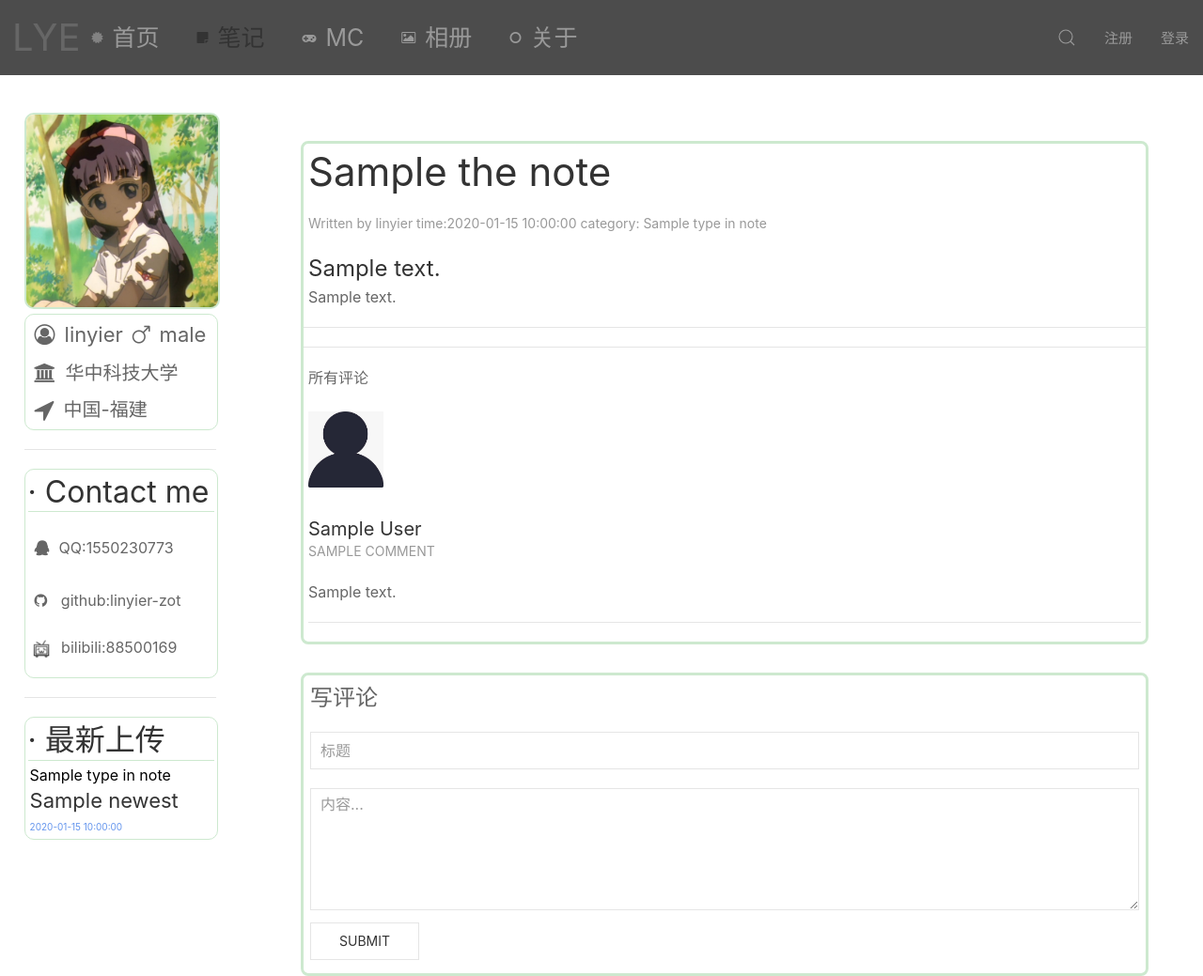
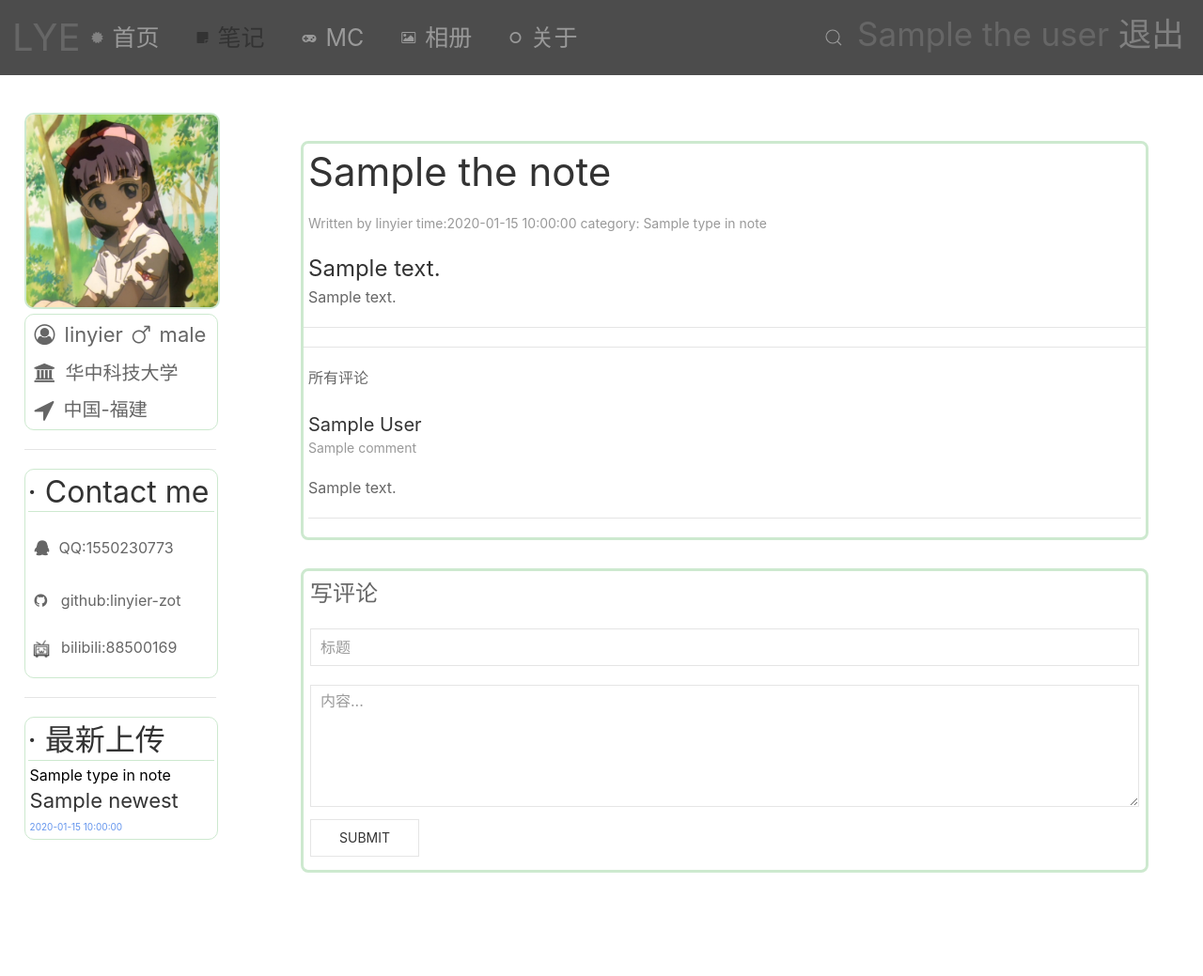
Before and after one commit to lyeXzot/personal-website, a Flask app: template web/templates/note.html in a window 1280 px wide. Shown: the whole page at 94% size. After the commit the page ends 929 px from the top, so only its background shows below. Run offline with Flask 2, Linux system fonts and the light colour scheme; tables that the repository leaves empty hold one stand-in row (values such as "Sample post"); the template is opened without the code that fills it: values that come from a table or form of the project are taken from there, most other values are stand-ins (such as "Sample title", 1, 10 or a date in 2020).

Commit message:
后端增加评论功能

```diff
--- a/web/app.py
+++ b/web/app.py
@@ -57,12 +57,17 @@ def note_nav():
     all_types = categories.query.order_by('id')
     newest_notes = notes.query.order_by('time')[-10:]
     newest_notes.reverse()
-
+    the_user = None
     if identify():
         the_user = users.query.filter(users.id == int(request.cookies.get('data')[0])).first()
-        return render_template('note_nav.html', types=all_types, newest=newest_notes, the_user=the_user)
 
-    return render_template('note_nav.html', types=all_types, newest=newest_notes)
+    return render_template('note_nav.html', types=all_types, newest=newest_notes, the_user=the_user)
+
+@app.route('/logic/exit/')
+def exit():
+    resp = make_response(redirect(url_for('note_nav')))
+    resp.delete_cookie('data')
+    return resp
 
 
 @app.route('/logic/note/<int:note_id>')
@@ -70,8 +75,10 @@ def note(note_id):
     the_note = notes.query.filter(notes.id == note_id).first()
     newest_notes = notes.query.order_by('time')[-10:]
     the_comments = comments.query.filter(comments.at_note_id == note_id)
-
-    return render_template('note.html', the_note=the_note, newest=newest_notes, comments=the_comments)
+    the_user = None
+    if identify():
+        the_user = users.query.filter(users.id == int(request.cookies.get('data')[0])).first()
+    return render_template('note.html', the_note=the_note, newest=newest_notes, comments=the_comments, the_user=the_user)
 
 
 @app.route('/logic/search/', methods=['POST'])
@@ -88,7 +95,10 @@ def search():
         if key in i.name.lower():
             result.append(i)
     news = notes.query.order_by('time')[-10:]
-    return render_template('search.html', num=len(result), result=result, search_key=key, newest=news)
+    the_user = None
+    if identify():
+        the_user = users.query.filter(users.id == int(request.cookies.get('data')[0])).first()
+    return render_template('search.html', num=len(result), result=result, search_key=key, newest=news, the_user=the_user)
 
 
 @app.route('/logic/signin/', methods=['GET', 'POST'])
@@ -147,7 +157,18 @@ def register():
 
 @app.route('/logic/add_comment/<int:note_id>', methods=['POST'])
 def add_comment(note_id):
-    return redirect(url_for('note', note_id=note_id))
+    the_user = None
+    if identify():
+        the_user = users.query.filter(users.id == int(request.cookies.get('data')[0])).first()
+        title = request.form['title']
+        content = request.form['content']
+        add_ = comments(user_id=the_user.id, at_note_id=note_id, title=title, content= content, create_time=datetime.datetime.now())
+        db.session.add(add_)
+        db.session.commit()
+        return redirect(url_for('note', note_id=note_id))
+
+    flash("请先注册/登录，若已有账号，<a href='/logic/signin/'>点此进行登录</a>")
+    return redirect(url_for('register'))
 
 
 """验证cookies，是否已登录
--- a/web/templates/note.html
+++ b/web/templates/note.html
@@ -36,10 +36,16 @@
                         </div>
                     </div>
                 </div>
+                {% if the_user %}
+                <div style="height:40px;font-size:35px;margin:10px;position:relative;right:10px;">
+                    {{the_user.name}} <a href="/logic/exit/" style="text-decoration:None;color:grey">退出</a>
+                </div>
+                {% else %}
                 <ul class="uk-navbar-nav">
                         <li><a href="/logic/register/"><span class="m_login">注册</span></a></li>
                         <li><a href="/logic/signin/"><span class="m_login">登录</span></a></li>
                 </ul>
+                {% endif %}
             </nav>
         </div>
 
@@ -100,13 +106,13 @@
                 {% for comment in comments %}
                 <article class="uk-comment">
                     <header class="uk-comment-header uk-grid-medium uk-flex-middle" uk-grid>
-                        <div class="uk-width-auto">
+                    <!--    <div class="uk-width-auto">
                             <img class="uk-comment-avatar" src="/static/user_images/{{comment.user_id}}.jpg" width="80" height="80" alt="">
-                        </div>
+                        </div>  -->
                         <div class="uk-width-expand">
                             <h4 class="uk-comment-title uk-margin-remove"><a class="uk-link-reset" href="#">{{comment.the_user.name}}</a></h4>
                             <ul class="uk-comment-meta uk-subnav uk-subnav-divider uk-margin-remove-top">
-                                <li><a href="#">{{comment.title}}</a></li>
+                                <li>{{comment.title}}</li>
                             </ul>
                         </div>
                     </header>
@@ -134,11 +140,11 @@
                     <legend class="uk-legend">写评论</legend>
 
                     <div class="uk-margin">
-                        <input class="uk-input" type="text" name="title" placeholder="标题">
+                        <input class="uk-input" type="text" name="title" placeholder="标题" required>
                     </div>
 
                     <div class="uk-margin">
-                        <textarea class="uk-textarea" rows="5" name="content" placeholder="内容..."></textarea>
+                        <textarea class="uk-textarea" rows="5" name="content" placeholder="内容..." required></textarea>
                     </div>
 
                     <button class="uk-button uk-button-default" style="position: relative;top: -7px;">Submit</button>
--- a/web/templates/note_nav.html
+++ b/web/templates/note_nav.html
@@ -37,7 +37,8 @@
                     </div>
                 </div>
                 {% if the_user %}
-                <div style="height:40px;font-size:35px;margin:10px;position:relative;right:10px;">asdasdroot
+                <div style="height:40px;font-size:35px;margin:10px;position:relative;right:10px;">
+                    {{the_user.name}} <a href="/logic/exit/" style="text-decoration:None;color:grey">退出</a>
                 </div>
                 {% else %}
                 <ul class="uk-navbar-nav">
--- a/web/templates/register.html
+++ b/web/templates/register.html
@@ -66,7 +66,7 @@
 {% if get_flashed_messages() %}
 <div class="uk-alert-danger animate__animated animate__fadeInDown animate__fast" uk-alert style="position:absolute;top: 10%;left: 34%;width: 30%;">
     <a class="uk-alert-close" uk-close></a>
-    <p>{{get_flashed_messages()}}</p>
+    <p>{{get_flashed_messages()[0]|safe}}</p>
 </div>
 {% endif %}
 </body>
--- a/web/templates/search.html
+++ b/web/templates/search.html
@@ -35,10 +35,16 @@
                         </div>
                     </div>
                 </div>
+                {% if the_user %}
+                <div style="height:40px;font-size:35px;margin:10px;position:relative;right:10px;">
+                    {{the_user.name}} <a href="/logic/exit/" style="text-decoration:None;color:grey">退出</a>
+                </div>
+                {% else %}
                 <ul class="uk-navbar-nav">
                         <li><a href="/logic/register/"><span class="m_login">注册</span></a></li>
                         <li><a href="/logic/signin/"><span class="m_login">登录</span></a></li>
                 </ul>
+                {% endif %}
             </nav>
         </div>
 
```
